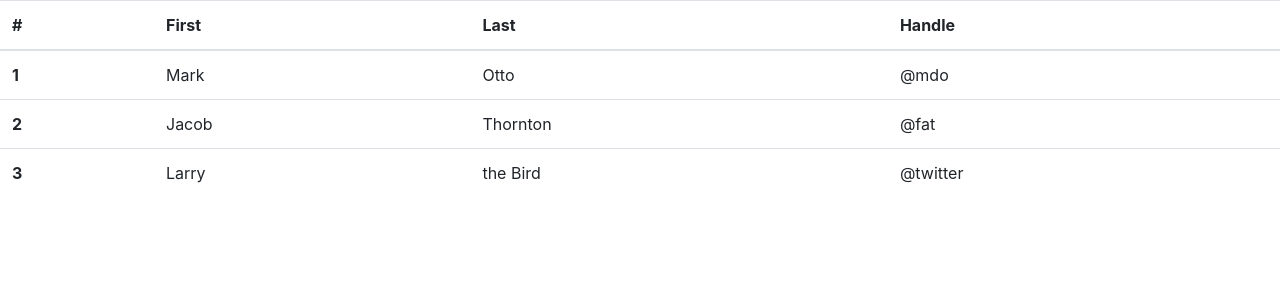
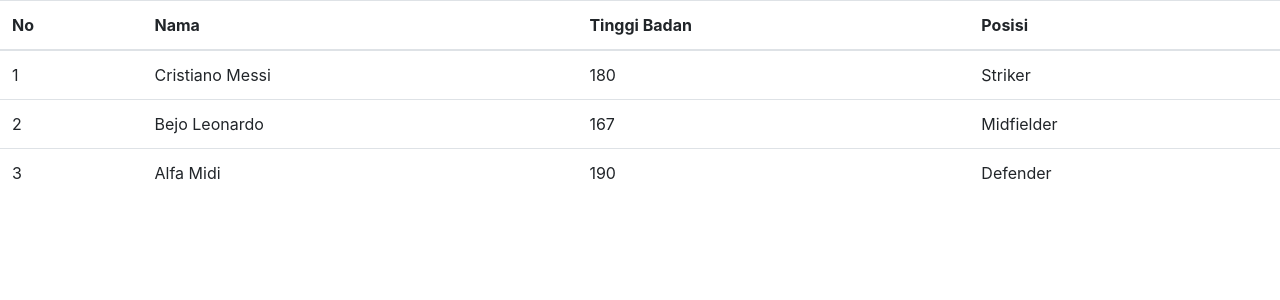
Before and after one commit to RamadhanRzq/UTS_DPW, a PHP site: page / in a window 1280 px wide. Shown: the top 300 px of the page. Run offline with PHP 8.4, Linux system fonts and the light colour scheme.

Commit message:
Upload File

```diff
--- a/index.html
+++ b/index.php
@@ -1,3 +1,11 @@
+<?php
+      $Pemain = array(
+                      array("1","Cristiano Messi","180","Striker"),
+                      array("2","Bejo Leonardo","167","Midfielder"),
+                      array("3","Alfa Midi","190","Defender")
+                );
+
+?>
 <!doctype html>
 <html lang="en">
   <head>
@@ -14,37 +22,30 @@
     <table class="table">
         <thead>
           <tr>
-            <th scope="col">#</th>
-            <th scope="col">First</th>
-            <th scope="col">Last</th>
-            <th scope="col">Handle</th>
+            <th scope="col">No</th>
+            <th scope="col">Nama</th>
+            <th scope="col">Tinggi Badan</th>
+            <th scope="col">Posisi</th>
           </tr>
         </thead>
         <tbody>
+          <?php foreach($Pemain as $item):?>
+          <?php endforeach; ?>
           <tr>
-            <th scope="row">1</th>
-            <td>Mark</td>
-            <td>Otto</td>
-            <td>@mdo</td>
-          </tr>
-          <tr>
-            <th scope="row">2</th>
-            <td>Jacob</td>
-            <td>Thornton</td>
-            <td>@fat</td>
-          </tr>
-          <tr>
-            <th scope="row">3</th>
-            <td>Larry</td>
-            <td>the Bird</td>
-            <td>@twitter</td>
-          </tr>
+              <td><?= $Pemain [0][0]?></td><td><?= $Pemain [0][1]?></td><td><?= $Pemain [0][2]?></td><td><?= $Pemain [0][3]?></td>
+            </tr>
+            <tr>
+              <td><?= $Pemain [1][0]?></td><td><?= $Pemain [1][1]?></td><td><?= $Pemain [1][2]?></td><td><?= $Pemain [1][3]?></td>
+            </tr>
+            <tr>
+              <td><?= $Pemain [2][0]?></td><td><?= $Pemain [2][1]?></td><td><?= $Pemain [2][2]?></td><td><?= $Pemain [2][3]?></td>
+            </tr>
         </tbody>
       </table>
+
 
     <script src="https://code.jquery.com/jquery-3.5.1.slim.min.js" integrity="sha384-DfXdz2htPH0lsSSs5nCTpuj/zy4C+OGpamoFVy38MVBnE+IbbVYUew+OrCXaRkfj" crossorigin="anonymous"></script>
     <script src="https://cdn.jsdelivr.net/npm/popper.js@1.16.1/dist/umd/popper.min.js" integrity="sha384-9/reFTGAW83EW2RDu2S0VKaIzap3H66lZH81PoYlFhbGU+6BZp6G7niu735Sk7lN" crossorigin="anonymous"></script>
     <script src="https://cdn.jsdelivr.net/npm/bootstrap@4.5.3/dist/js/bootstrap.min.js" integrity="sha384-w1Q4orYjBQndcko6MimVbzY0tgp4pWB4lZ7lr30WKz0vr/aWKhXdBNmNb5D92v7s" crossorigin="anonymous"></script>
-
   </body>
 </html>
```
Also changed, not shown: 1 other file.
